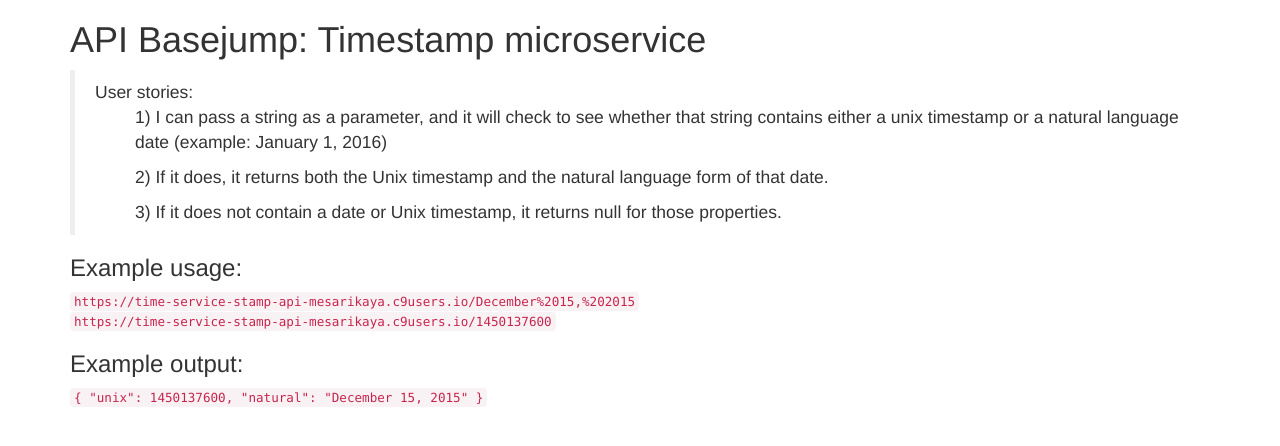
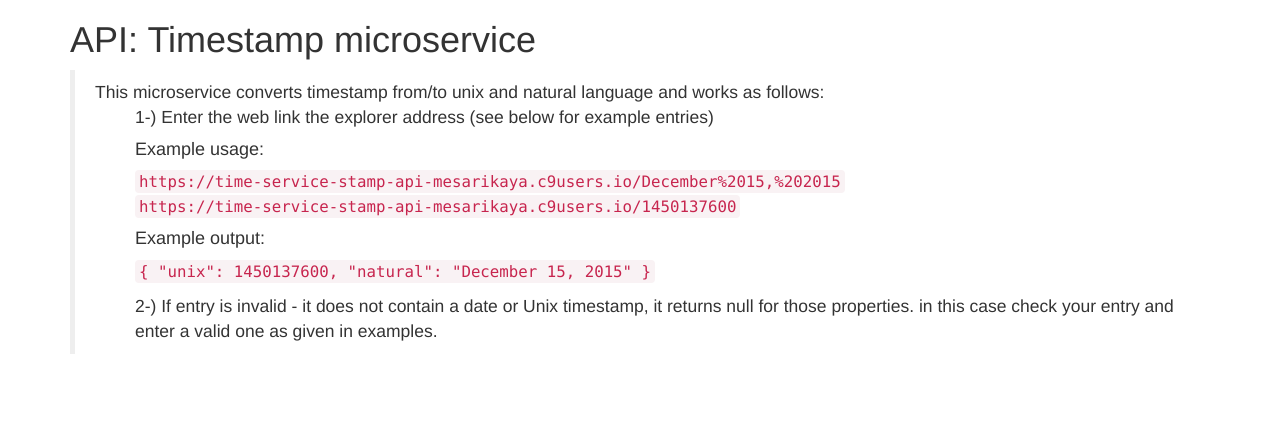
Before and after one commit to mesarikaya/Time-Stamp-Service-API, a website: page Public/index.html in a window 1280 px wide. Drawn offline with nearby package versions, Linux system fonts and the light colour scheme.

Commit message:
html code changes

```diff
--- a/Public/index.html
+++ b/Public/index.html
@@ -7,25 +7,27 @@
 <body>
         <div class="container">
             <h1 class="header">
-                API Basejump: Timestamp microservice
+                API: Timestamp microservice
             </h1>
+
             <blockquote>
-                User stories:
-                <ul>1) I can pass a string as a parameter, and it will check to see whether that string
-                contains either a unix timestamp or a natural language date (example: January 1, 2016)</ul>
-                <ul>2) If it does, it returns both the Unix timestamp and the natural language form of that date.</ul>
-                <ul>3) If it does not contain a date or Unix timestamp, it returns null for those properties.</ul>
-            </blockquote>
-            <h3>Example usage:</h3>
+                This microservice converts timestamp from/to unix and natural language and works as follows:
+                <ul>1-) Enter the web link the explorer address (see below for example entries)</ul>
+                    <ul><h4>Example usage:</h4>
                         <code>https://time-service-stamp-api-mesarikaya.c9users.io/December%2015,%202015</code><br>
                         <code>https://time-service-stamp-api-mesarikaya.c9users.io/1450137600</code>
-            <h3>Example output:</h3>
+                        <h4>Example output:</h4>
                     <code>
                         {
                           "unix": 1450137600,
                           "natural": "December 15, 2015"
                         }
                     </code>
+                    </ul>
+                <ul>2-) If entry is invalid - it does not contain a date or Unix timestamp, it returns null for those properties.
+                in this case check your entry and enter a valid one as given in examples.</ul>
+            </blockquote>
+
         </div>
 
 </body>
```
Lines whose indentation alone changed are shown as unchanged.
